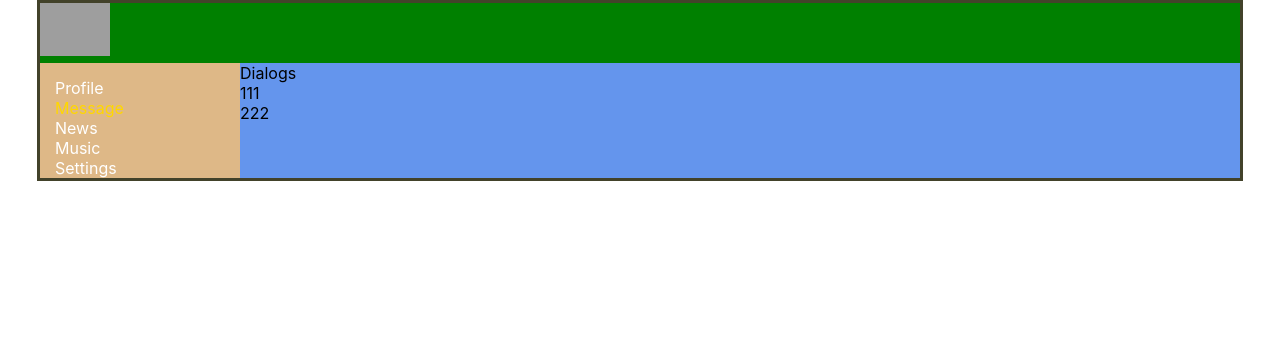
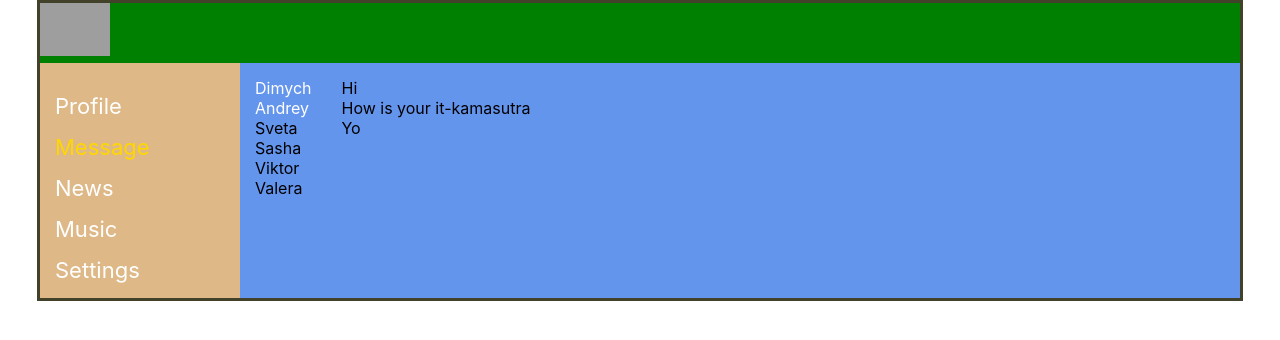
Before and after one commit to Maystrenko-Alex/Social-Network, a React (Create React App) app: page /dialogs in a window 1280 px wide. Shown: the top 340 px of the page. Built offline with nearby package versions, Linux system fonts and the light colour scheme; grey boxes are pictures that could not be loaded.

Commit message:
sn l-21 create component Dialogs and use NavLink with props isActive

```diff
--- a/src/App.js
+++ b/src/App.js
@@ -22,6 +22,8 @@ const App = () => {
           <Routes>
             <Route path='/profile' element={<Profile />} />
             <Route path='/dialogs' element={<Dialogs />} />
+            <Route path='dialogs/Dimych' element={<Dialogs />} />
+            <Route path='dialogs/Andrey' element={<Dialogs />} />
             <Route path='/news' element={<News />} />
             <Route path='/music' element={<Music />} />
             <Route path='/settings' element={<Settings />} />
--- a/src/components/Dialogs/Dialogs.jsx
+++ b/src/components/Dialogs/Dialogs.jsx
@@ -1,16 +1,42 @@
 import React from "react";
+import { NavLink } from "react-router-dom";
 import s from './Dialogs.module.css';
 
 export const Dialogs = () => {
 
   return (
-    <div>
-      Dialogs
-      <div>
-        111
+    <div className={s.dialogs}>
+      <div className={s.dialogs_item}>
+        <div className={s.dialog + ' ' + s.active}>
+          <NavLink
+            to={'/dialogs/Dimych'}
+            style={({isActive}) => ({ color: isActive ? "gold" : "white"  })}>
+          Dimych
+          </NavLink>
+        </div>
+        <div className={s.dialog}>
+        <NavLink
+          to={'/dialogs/Andrey'}
+          style={({isActive}) => ({ color: isActive ? "gold" : "white"  })} >
+          Andrey</NavLink>
+        </div>
+        <div className={s.dialog}>
+          Sveta
+        </div>
+        <div className={s.dialog}>
+          Sasha
+        </div>
+        <div className={s.dialog}>
+          Viktor
+        </div>
+        <div className={s.dialog}>
+          Valera
+        </div>
       </div>
-      <div>
-        222
+      <div className={s.messages}>
+        <div className={s.message}>Hi</div>
+        <div className={s.message}>How is your it-kamasutra</div>
+        <div className={s.message}>Yo</div>
       </div>
     </div>
   );
--- a/src/components/Dialogs/Dialogs.module.css
+++ b/src/components/Dialogs/Dialogs.module.css
@@ -0,0 +1,24 @@
+.dialogs {
+  display: inline-flex;
+}
+
+.dialogs_item {
+  padding: 15px;
+}
+
+.dialogs_item .active {
+  color: gold;
+}
+
+.dialog a{
+  text-decoration: none;
+  /* color: white; */
+}
+
+.messages {
+  padding: 15px;
+}
+
+.message {
+
+}
--- a/src/components/Navbar/Navbar.jsx
+++ b/src/components/Navbar/Navbar.jsx
@@ -1,5 +1,5 @@
 import React from "react";
-import { Link, NavLink } from "react-router-dom";
+import { NavLink } from "react-router-dom";
 import s from './Navbar.module.css';
 
 export const Navbar = () => {
--- a/src/components/Navbar/Navbar.module.css
+++ b/src/components/Navbar/Navbar.module.css
@@ -2,11 +2,15 @@
 .nav {
   grid-area: n;
   background-color: burlywood;
+  padding: 15px;
+}
+
+.item {
   padding-top: 15px;
+  font-size: 22px;
 }
 
 .item a {
   color: white;
   text-decoration: none;
-  padding: 15px;
 }
```
